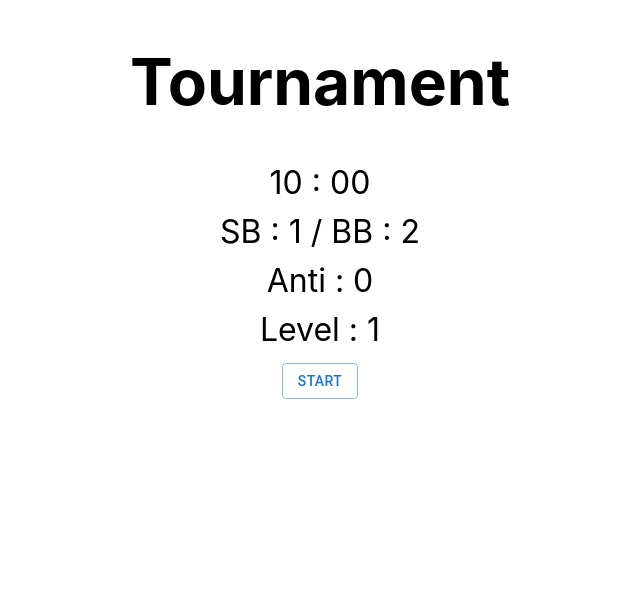
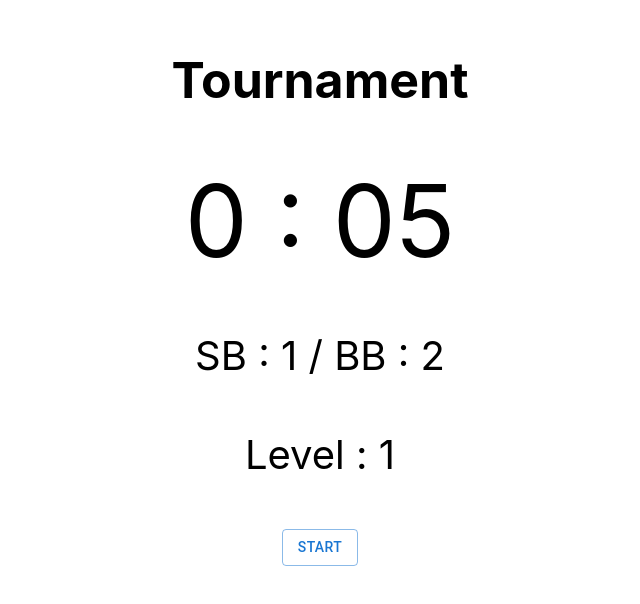
Before and after one commit to Mynment19/tournament, a React (Create React App) app: page / in a window 1280 px wide. Shown: the top 604 px of the page, without its empty margins (320-960 px from the left). Built offline with nearby package versions, Linux system fonts and the light colour scheme.

Commit message:
Chagne Logic

```diff
--- a/src/App.css
+++ b/src/App.css
@@ -4,11 +4,27 @@
 
 body{
   text-align: center;
-  font-size: 32px;
   justify-content: center;
   align-items: center;
+  min-width: 1024px;
 }
 
 div{
-  margin: 10px;
+  margin: 50px;
 }
+
+.title{
+  font-size: 50px;
+}
+
+.timer{
+  font-size: 100px;
+}
+
+.blind{
+  font-size: 40px;
+}
+
+.level{
+  font-size: 40px;
+}
--- a/src/component/Tournament.js
+++ b/src/component/Tournament.js
@@ -11,11 +11,10 @@ const getSeconds = (time) => {
 };
 
 const Timer = () => {
-  const [time, setTime] = useState(600); // 남은 시간 (단위: 초)
+  const [time, setTime] = useState(5); // 남은 시간 (단위: 초)
   const [isPaused, setIsPaused] = useState(true); // 일시정지 여부
   const [smallBlind, setSmallBlind] = useState(1);
   const [bigBlind, setBigBlind] = useState(2);
-  const [anti, setAnti] = useState(0);
   const [level, setLevel] = useState(1);
 
   useEffect(() => {
@@ -41,7 +40,7 @@ const Timer = () => {
             }
 
             // 시간 초기화 및 타이머 정지
-            setTime(600);
+            setTime(5);
             setIsPaused(true);
             clearInterval(timer);
             setLevel(level + 1);
@@ -52,8 +51,14 @@ const Timer = () => {
     return () => clearInterval(timer);
   }, [time, isPaused]);
 
+  // level 6, 12 일때 Break Time
+  // level 14 일때 Last Blind Up
   useEffect(() => {
-    if (level !== 1) {
+    if (level == 6 || level == 11) {
+      alert("Break Time");
+    } else if (level == 14) {
+      alert("Last Blind Up");
+    } else if (level !== 1) {
       alert("Blind Up");
     }
   }, [level]);
@@ -64,21 +69,18 @@ const Timer = () => {
 
   return (
     <div>
-      <h1>Tournament</h1>
-      <div>
+      <h1 className="title">Tournament</h1>
+      <div className="timer">
         <span>
           {parseInt(time / 60)} : {getSeconds(time)}
         </span>
       </div>
-      <div>
+      <div className="blind">
         <span>
           SB : {smallBlind} / BB : {bigBlind}
         </span>
       </div>
-      <div>
-        <span>Anti : {anti}</span>
-      </div>
-      <div>
+      <div className="level">
         <span>Level : {level}</span>
       </div>
       <Button variant="outlined" onClick={handlePauseResume}>
```
